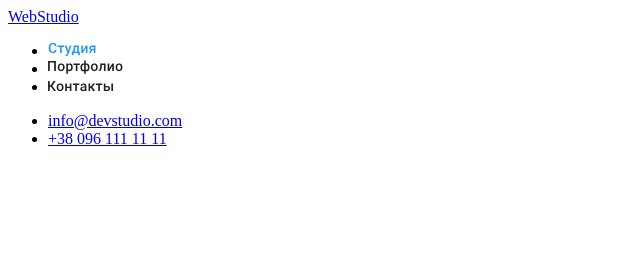
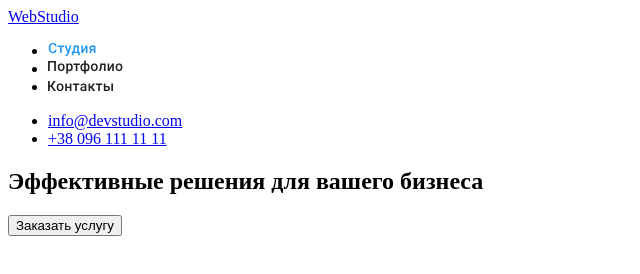
Before and after one commit to FyntDP/goit-markup-hw-01, a plain HTML site: page index.html in a window 1280 px wide. Shown: the whole page, without its empty margins (0-640 px from the left). Drawn offline with Linux system fonts and the light colour scheme.

Commit message:
Update index.html

```diff
--- a/index.html
+++ b/index.html
@@ -23,7 +23,14 @@
     </ul>
 </header>
    <main>
+    <!-- main -->
+      <div>
+        <section>
+          <h1>Эффективные решения для вашего бизнеса</h1>
+        <button type="button">Заказать услугу</button>
 
+        </section>
+      </div>
    </main>
    <footer>
 
```
